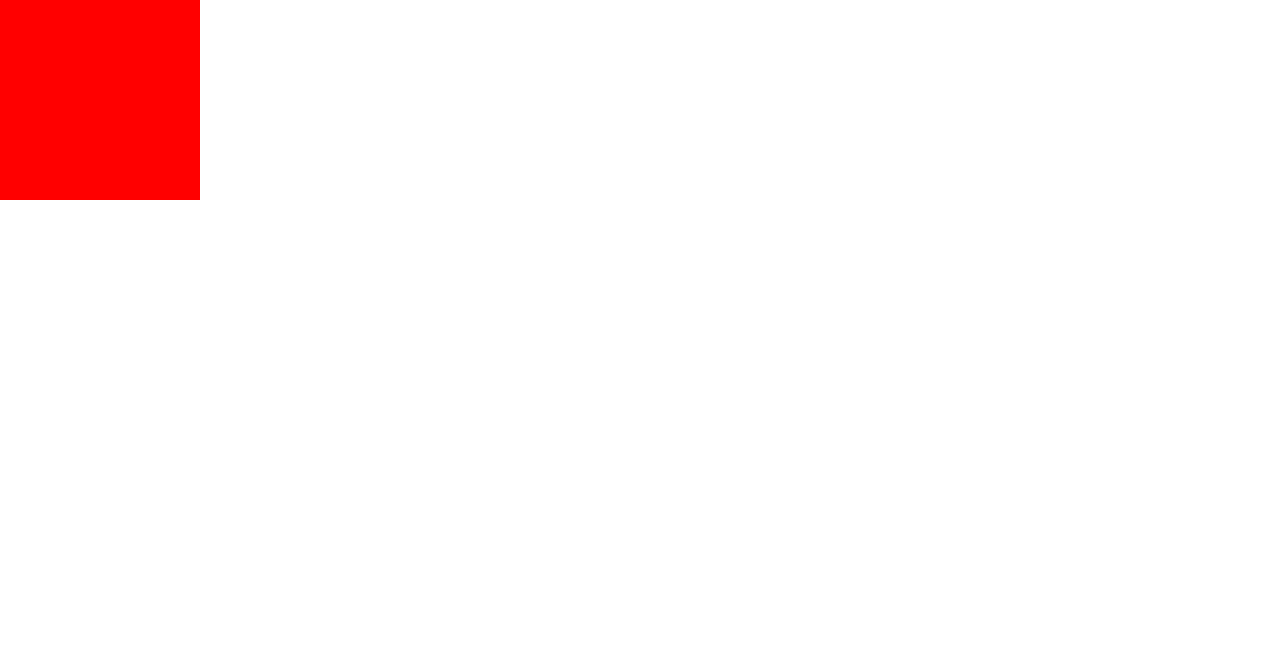
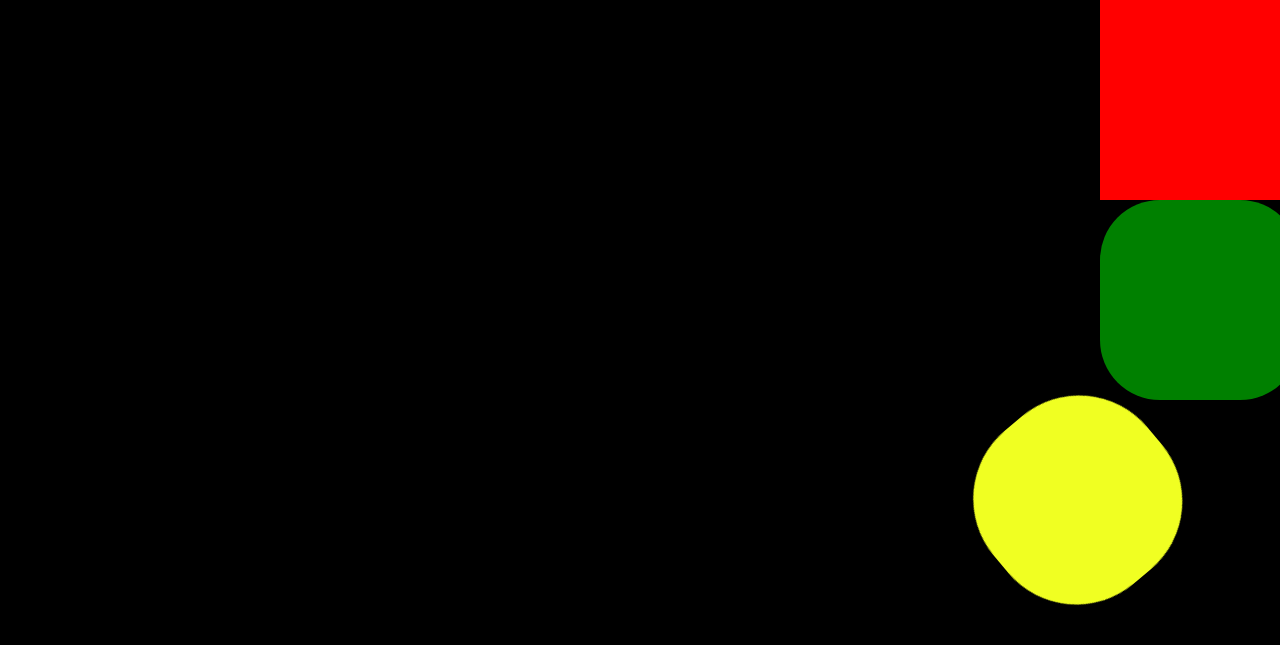
Before and after one commit to JefrinAkterJui/GSAP-Practice, a plain HTML site: page index.html in a window 1280 px wide. Drawn offline with nearby package versions, Linux system fonts and the light colour scheme.

Commit message:
use timeline()

```diff
--- a/index.css
+++ b/index.css
@@ -7,7 +7,9 @@ html body{
     height: 100%;
     width: 100%;
 }
-
+body{
+    background: black;
+}
 .box1{
     width: 200px;
     height: 200px;
@@ -18,3 +20,8 @@ html body{
     height: 200px;
     background: green;
 }
+.box3{
+    width: 200px;
+    height: 200px;
+    background: rgb(240, 255, 34);
+}
--- a/index.html
+++ b/index.html
@@ -10,7 +10,10 @@
     <!-- <h1>Hello Dear! my name is Jui</h1>
     <h1>I'm a Front-end Developer from Bangladesh</h1>
     <h1>Currently I am, learning Back-end and Gshap</h1> -->
+    <!-- <div class="box1"></div> -->
     <div class="box1"></div>
+    <div class="box2"></div>
+    <div class="box3"></div>
 
 
     <script src="https://cdnjs.cloudflare.com/ajax/libs/gsap/3.13.0/gsap.min.js" integrity="sha512-NcZdtrT77bJr4STcmsGAESr06BYGE8woZdSdEgqnpyqac7sugNO+Tr4bGwGF3MsnEkGKhU2KL2xh6Ec+BqsaHA==" crossorigin="anonymous" referrerpolicy="no-referrer"></script>
--- a/script.js
+++ b/script.js
@@ -6,12 +6,56 @@
 //     stagger:0.5
 // }) -- text animation
 
-gsap.to(".box1",{
+// gsap.to(".box1",{
+//     x:1100,
+//     duration:2,
+//     delay:1,
+//     rotate:360,
+//     borderRadius:"50%",
+//     repeat:-1,
+//     yoyo:true
+// })
+
+// -----------------using timeline
+// gsap.to('.box1',{
+//     x:1100,
+//     duration:1.5,
+//     delay:1,
+//     rotate:360
+// })
+// gsap.to('.box2',{
+//     x:1100,
+//     duration:1.5,
+//     delay:2.5,
+//     rotate:360,
+//     borderRadius:'30%'
+// })
+// gsap.to('.box3',{
+//     x:1100,
+//     duration:1.5,
+//     delay:4,
+//     rotate:360,
+//     borderRadius:'50%'
+// })
+
+var tl = gsap.timeline()
+tl.to('.box1',{
     x:1100,
-    duration:2,
+    duration:1.5,
     delay:1,
+    rotate:360
+})
+tl.to('.box2',{
+    x:1100,
+    duration:1.5,
     rotate:360,
-    borderRadius:"50%",
-    repeat:-1,
-    yoyo:true
+    borderRadius:'30%'
+
 })
+tl.to('.box3',{
+    x:1100,
+    duration:1.5,
+    rotate:360,
+    borderRadius:'50%'
+
+})
```
